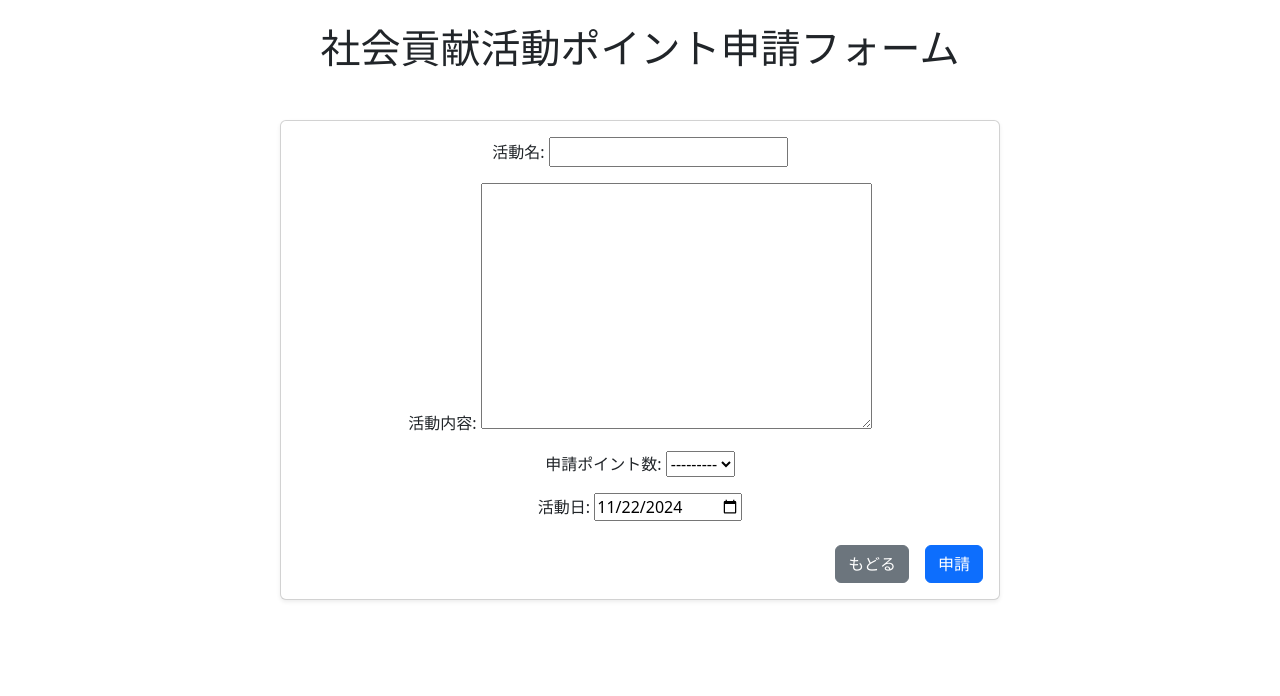
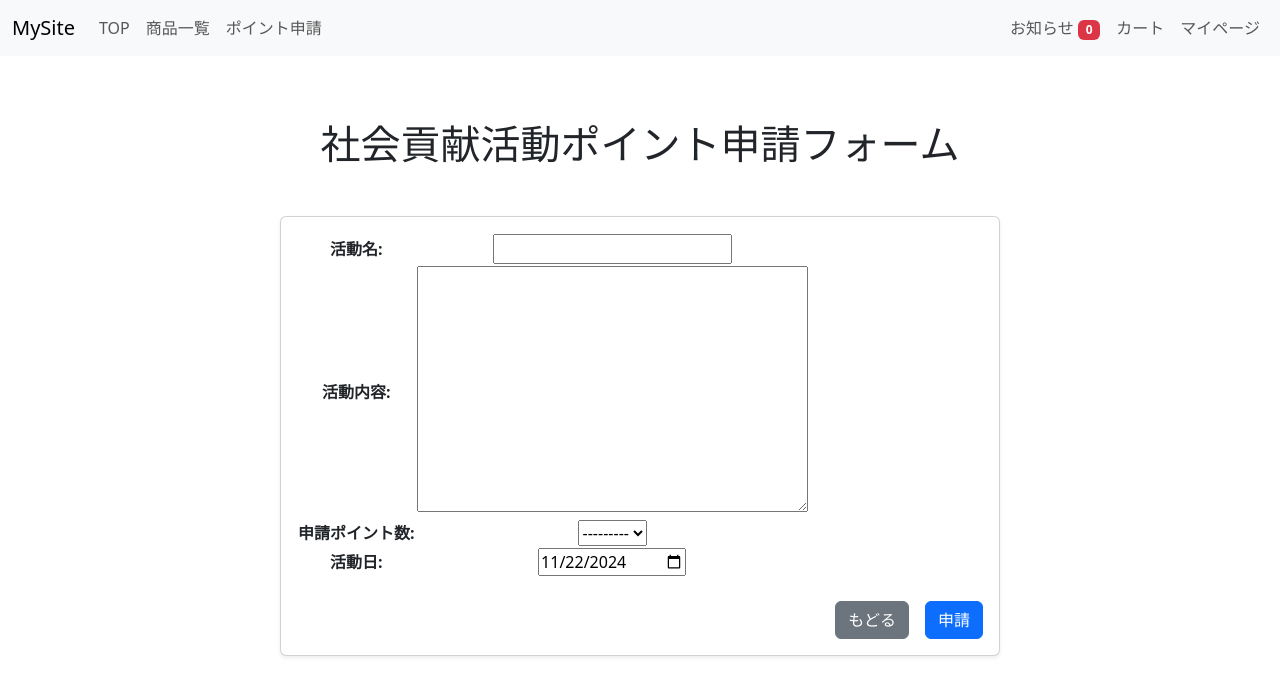
Before and after one commit to t22cs007/project, a Django app: page /point/create/ in a window 1280 px wide. Shown: the top 696 px of the page. Run offline with Django 4.2, Linux system fonts and the light colour scheme; a user stored in the database is signed in.

Commit message:
base.htmlを改良

```diff
--- a/accounts/admin.py
+++ b/accounts/admin.py
@@ -3,7 +3,7 @@ from django.contrib.auth.models import Group
 
 from .models import User
 
-admin.site.register(User) #Userモデルを登録
+# admin.site.register(User) #Userモデルを登録
 admin.site.unregister(Group) #Groupモデルは不要なので非表示
 
 # Register your models here.
--- a/point/admin.py
+++ b/point/admin.py
@@ -1,6 +1,11 @@
 # admin.py (contributionApp)
 from django.contrib import admin
+from accounts.models import User
 from .models import Point
+
+# admin.site.register(User)
+# @admin.register(User)
+admin.site.register(User)
 
 @admin.register(Point)
 class PointAdmin(admin.ModelAdmin):
--- a/templates/accounts/login.html
+++ b/templates/accounts/login.html
@@ -1,4 +1,8 @@
-{% extends 'base.html' %}
+{% comment %} {% extends 'base.html' %} {% endcomment %}
+<link href="https://cdn.jsdelivr.net/npm/bootstrap@5.3.0/dist/css/bootstrap.min.css" rel="stylesheet" integrity="sha384-9ndCyUaIbzAi2FUVXJi0CjmCapSmO7SnpJef0486qhLnuZ2cdeRhO02iuK6FUUVM" crossorigin="anonymous">
+
+<script src="https://cdn.jsdelivr.net/npm/bootstrap@5.3.0/dist/js/bootstrap.bundle.min.js" integrity="sha384-geWF76RCwLtnZ8qwWowPQNguL3RmwHVBC9FhGdlKrxdiJJigb/j/68SIy3Te4Bkz" crossorigin="anonymous"></script>
+
 
 {% block title %}
 <div class="h1">Login</div>
--- a/templates/base.html
+++ b/templates/base.html
@@ -7,18 +7,57 @@
   <meta name="viewport" content="width=device-width, initial-scale=1.0">
   <!-- Bootstrap5のCDNを設定 -->
   <link href="https://cdn.jsdelivr.net/npm/bootstrap@5.3.0/dist/css/bootstrap.min.css" rel="stylesheet" integrity="sha384-9ndCyUaIbzAi2FUVXJi0CjmCapSmO7SnpJef0486qhLnuZ2cdeRhO02iuK6FUUVM" crossorigin="anonymous">
-
   <title>Account</title>
 </head>
 
 <body>
   <script src="https://cdn.jsdelivr.net/npm/bootstrap@5.3.0/dist/js/bootstrap.bundle.min.js" integrity="sha384-geWF76RCwLtnZ8qwWowPQNguL3RmwHVBC9FhGdlKrxdiJJigb/j/68SIy3Te4Bkz" crossorigin="anonymous"></script>
-  <div class="container mx-auto text-center">
+
+  <!-- ナビゲーションバー -->
+  <nav class="navbar navbar-expand-lg navbar-light bg-light fixed-top">
+    <div class="container-fluid">
+      <a class="navbar-brand" href="{% url 'accounts:index' %}">MySite</a>
+      <button class="navbar-toggler" type="button" data-bs-toggle="collapse" data-bs-target="#navbarNav" aria-controls="navbarNav" aria-expanded="false" aria-label="Toggle navigation">
+        <span class="navbar-toggler-icon"></span>
+      </button>
+      <div class="collapse navbar-collapse" id="navbarNav">
+        <ul class="navbar-nav me-auto">
+          <li class="nav-item">
+            <a class="nav-link" href="{% url 'accounts:index' %}">TOP</a>
+          </li>
+          <li class="nav-item">
+            <a class="nav-link" href="#">商品一覧</a>
+          </li>
+          <li class="nav-item">
+            <a class="nav-link" href="{% url 'point:index' %}">ポイント申請</a>
+          </li>
+          <li class="nav-item">
+            <a class="nav-link btn btn-secondary text-light" href="{% url 'accounts:logout' %}">Logout</a>
+          </li>
+        </ul>
+        <ul class="navbar-nav">
+          <li class="nav-item">
+            <a class="nav-link" href="#">お知らせ <span class="badge bg-danger">0</span></a>
+          </li>
+          <li class="nav-item">
+            <a class="nav-link" href="#">カート</a>
+          </li>
+          <li class="nav-item">
+            <a class="nav-link" href="#">マイページ</a>
+          </li>
+        </ul>
+      </div>
+    </div>
+  </nav>
+
+  <!-- コンテンツ -->
+  <div class="container mt-5 pt-5 text-center">
     {% block title %}
     {% endblock %}
     {% block content %}
     {% endblock %}
   </div>
+
 </body>
 
 </html>
--- a/templates/point/create.html
+++ b/templates/point/create.html
@@ -17,7 +17,9 @@
 
                         <!-- フォーム全体 -->
                         <div class="form-container">
-                            {{ form.as_p }}
+                            <table>
+                            {{ form.as_table }}
+                            </table>
                         </div>
 
                         <!-- ボタンエリア -->
```
